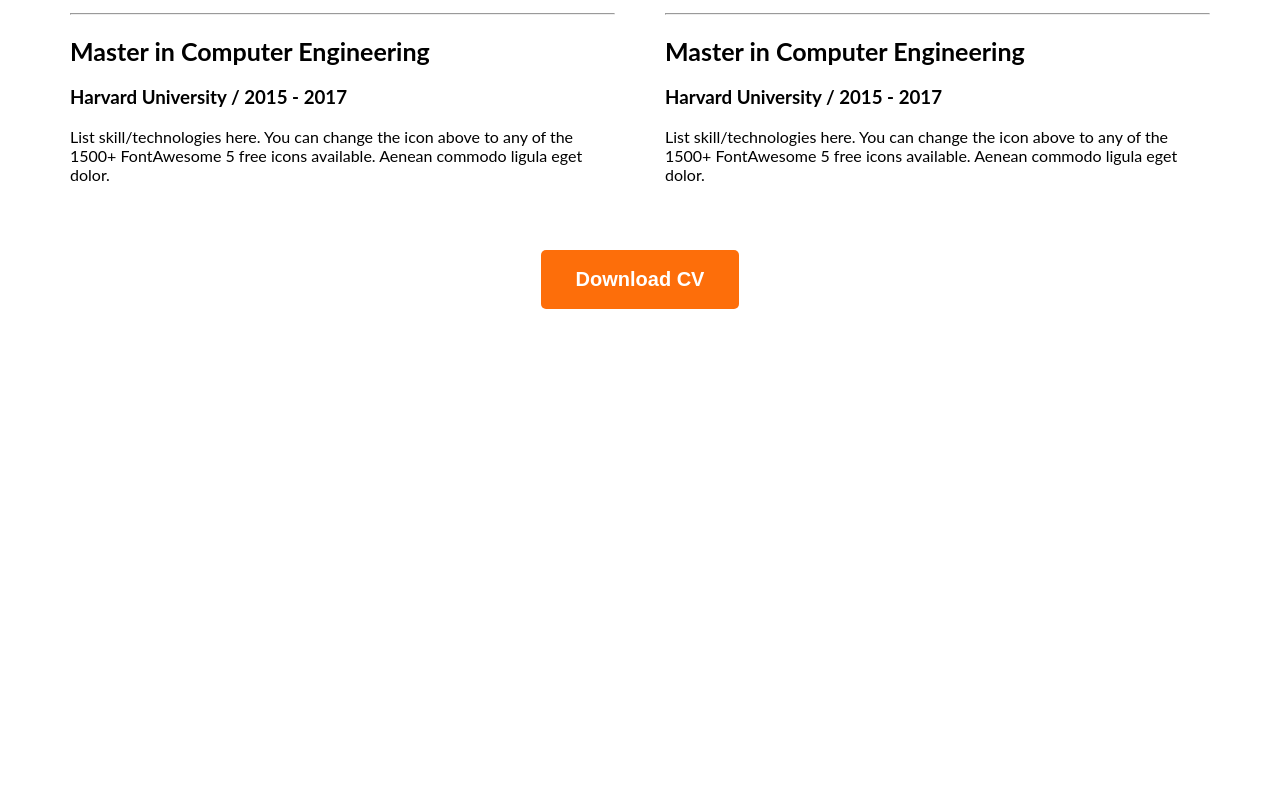
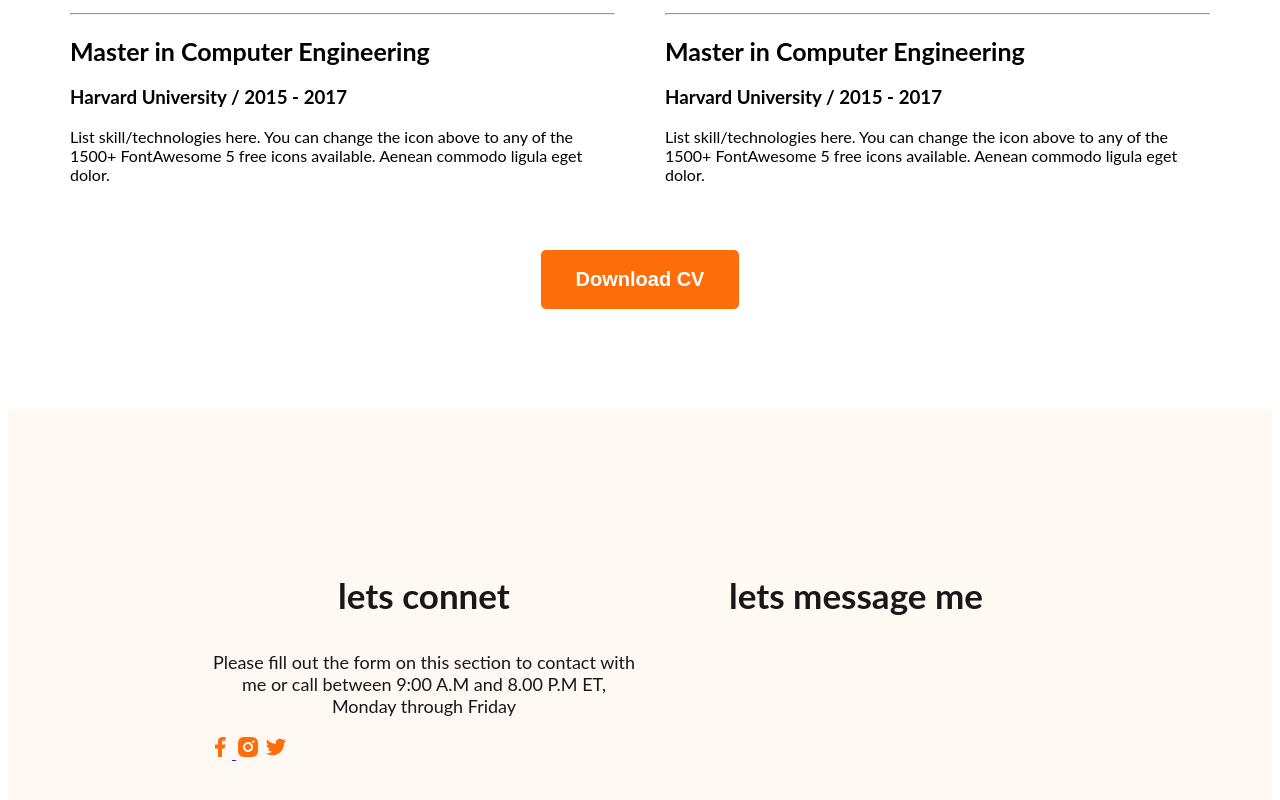
Before and after one commit to Jutan777/web-developer-portfolio, a plain HTML site: page index.html in a window 1280 px wide. Shown: the part 2703-3503 px from the top of the page. Before the commit the page ends 3020 px from the top, so only its background shows below. Drawn offline with Linux system fonts and the light colour scheme.

Commit message:
finish footer

```diff
--- a/index.html
+++ b/index.html
@@ -143,7 +143,24 @@
 </section>
 </main>
     <footer>
+<div class="footer-colum">
+    <h3 class="section-title">lets connet</h3>
 
-    </footer>
+<p class="section-description">Please fill out the form on this section to contact
+    with me or call between 9:00 A.M and 8.00 P.M ET, Monday through Friday
+
+</p>
+
+<div class="social">
+    <a href=""><img src="images/icons/facebook.png" alt=""> </a>
+    <a href=""><img src="images/icons/insta.png" alt=""></a>
+    <a href=""><img src="images/icons/twitter.png" alt=""> </a>
+</div>
+</div>
+<div class="footer-colum">
+    <h3 class="section-title">lets message me</h3>
+</div>
+
+</footer>
 </body>
 </html>
--- a/portfolio.css
+++ b/portfolio.css
@@ -127,5 +127,13 @@ font-weight:700;
 .download{
     text-align: center;
     margin-top: 50px;
-
+    }
+ footer {
+   display: flex;
+    background:#FFF8F3;
+    margin-top:100px;
+    padding: 130px 200px;
 }
+.footer-colum{
+    width:50%;
+}
```
